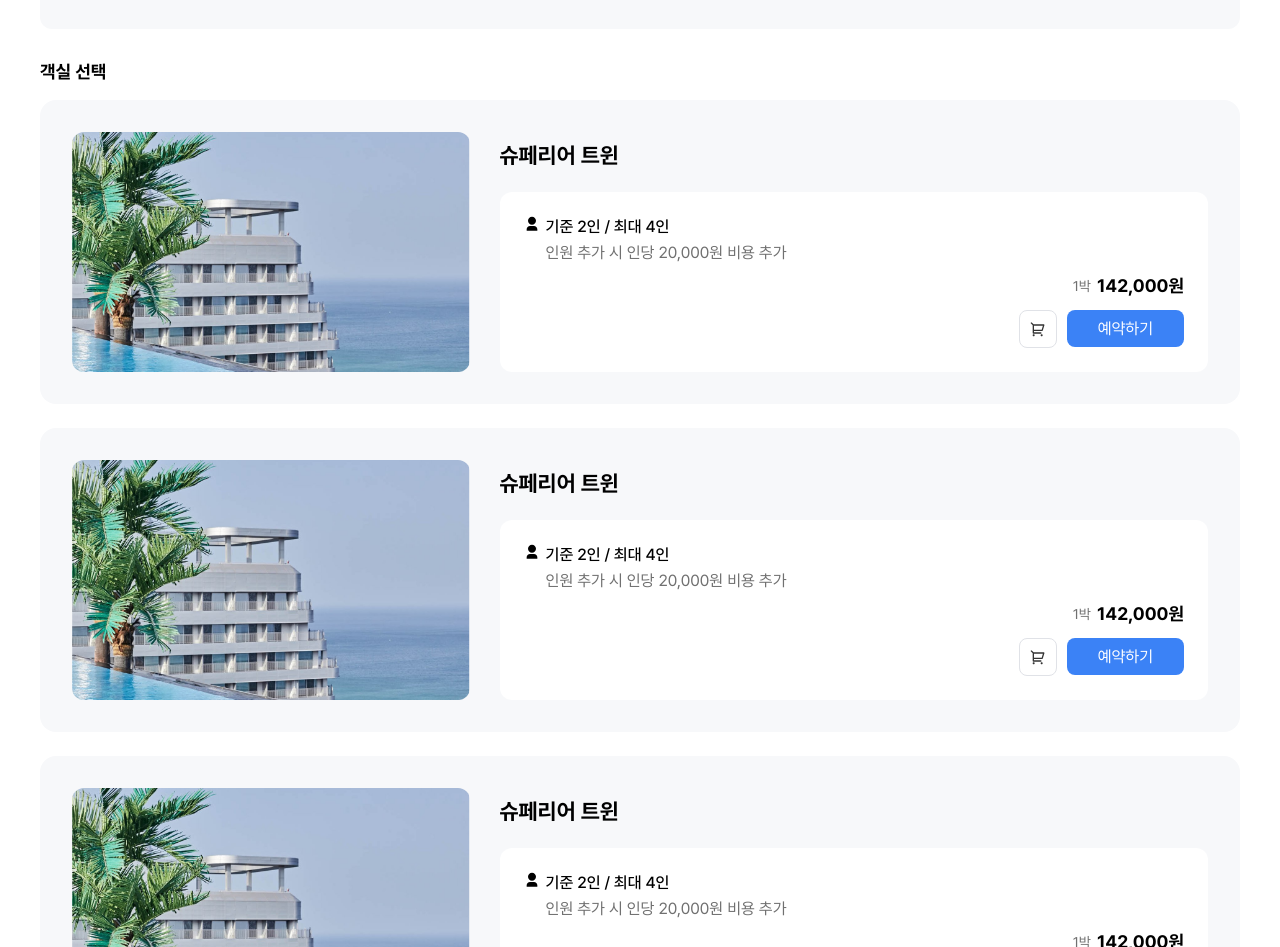
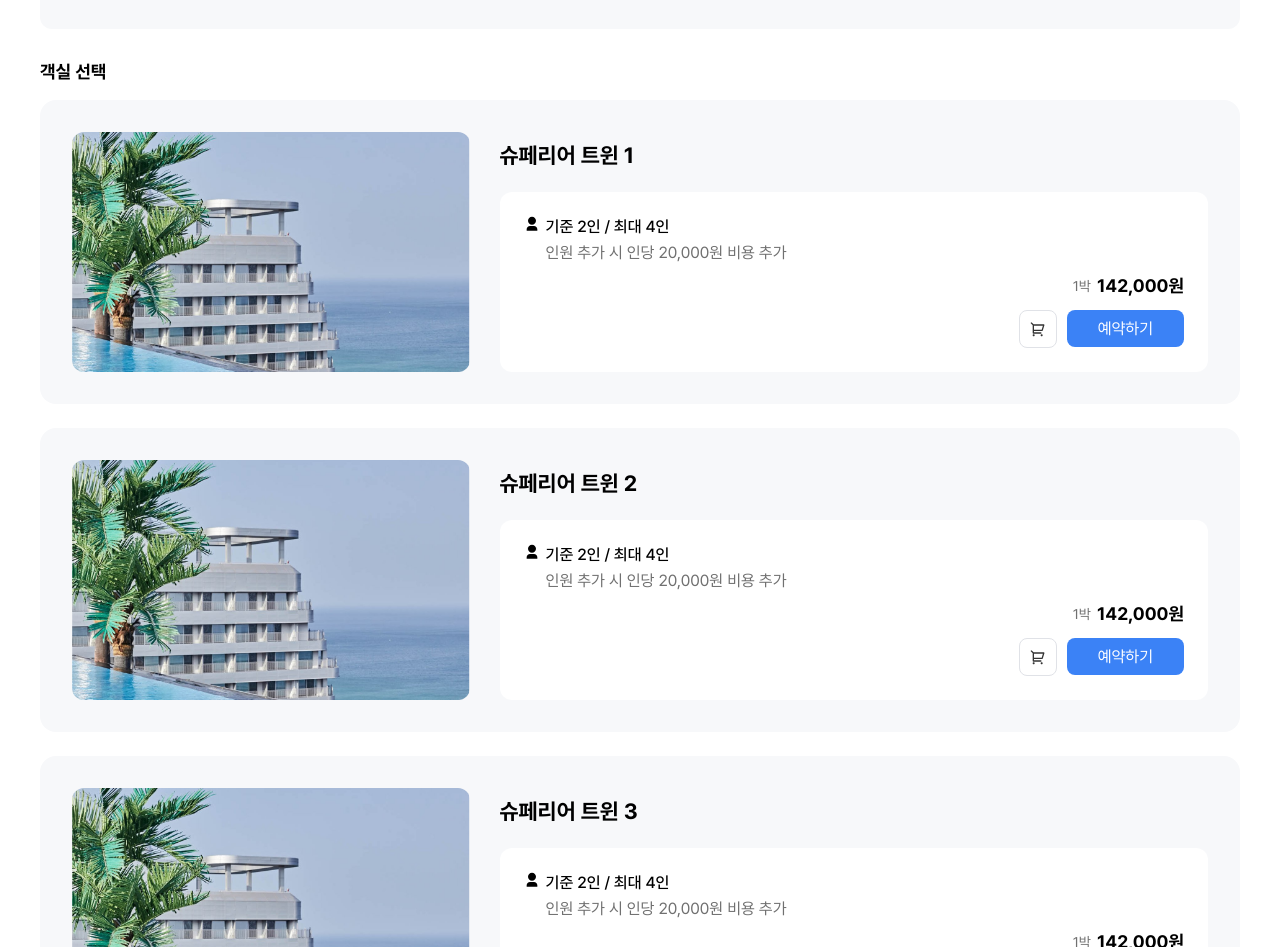
Before and after one commit to FC8-MINI/Your-Trip, a Next.js app: page /accomodation in a window 1280 px wide. Shown: the part 1185-2132 px from the top of the page. Built offline with nearby package versions, Linux system fonts and the light colour scheme.

Commit message:
Fix: AccomodationRoom의 types 경로 추가, 데이터 텍스트 수정

```diff
--- a/src/components/Accomodation/AccomodationRoom/AccomodationRoom.tsx
+++ b/src/components/Accomodation/AccomodationRoom/AccomodationRoom.tsx
@@ -25,7 +25,7 @@ import { RoomProps } from "./AccomodationRoom.types";
 const rooms: RoomProps[] = [
   {
     id: 1,
-    name: "슈페리어 트윈",
+    name: "슈페리어 트윈 1",
     maxPerson: 4,
     minPerson: 2,
     extraPrice: 20000,
@@ -34,7 +34,7 @@ const rooms: RoomProps[] = [
   },
   {
     id: 2,
-    name: "슈페리어 트윈",
+    name: "슈페리어 트윈 2",
     maxPerson: 4,
     minPerson: 2,
     extraPrice: 20000,
@@ -43,7 +43,7 @@ const rooms: RoomProps[] = [
   },
   {
     id: 3,
-    name: "슈페리어 트윈",
+    name: "슈페리어 트윈 3",
     maxPerson: 4,
     minPerson: 2,
     extraPrice: 20000,
@@ -52,7 +52,7 @@ const rooms: RoomProps[] = [
   },
   {
     id: 4,
-    name: "슈페리어 트윈",
+    name: "슈페리어 트윈 4",
     maxPerson: 4,
     minPerson: 2,
     extraPrice: 20000,
--- a/src/components/Accomodation/AccomodationRoom/index.tsx
+++ b/src/components/Accomodation/AccomodationRoom/index.tsx
@@ -2,3 +2,4 @@
 
 export { default } from "./AccomodationRoom";
 export * from "./AccomodationRoom.styles";
+export * from "./AccomodationRoom.types";
```
